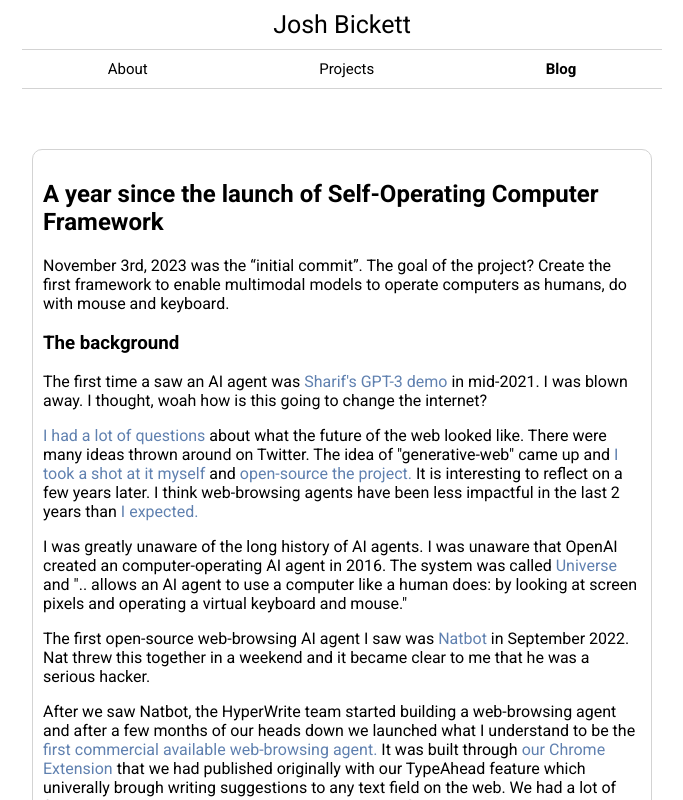
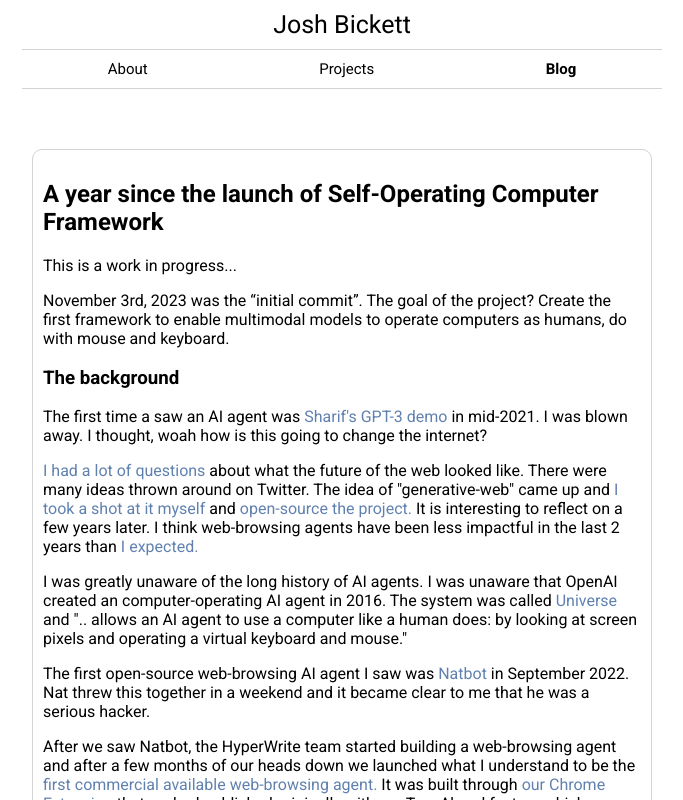
Before and after one commit to joshbickett/bickett.ai, a React (Create React App) app: page /blog in a window 1280 px wide. Shown: the top 800 px of the page, without its empty margins (298-981 px from the left). Built offline with nearby package versions, Linux system fonts and the light colour scheme.

Commit message:
little comment

```diff
--- a/src/pages/Blog.js
+++ b/src/pages/Blog.js
@@ -30,6 +30,7 @@
               <h2>
                 A year since the launch of Self-Operating Computer Framework
               </h2>
+              <p>This is a work in progress...</p>
               <p>
                 November 3rd, 2023 was the “initial commit”. The goal of the
                 project? Create the first framework to enable multimodal models
```
